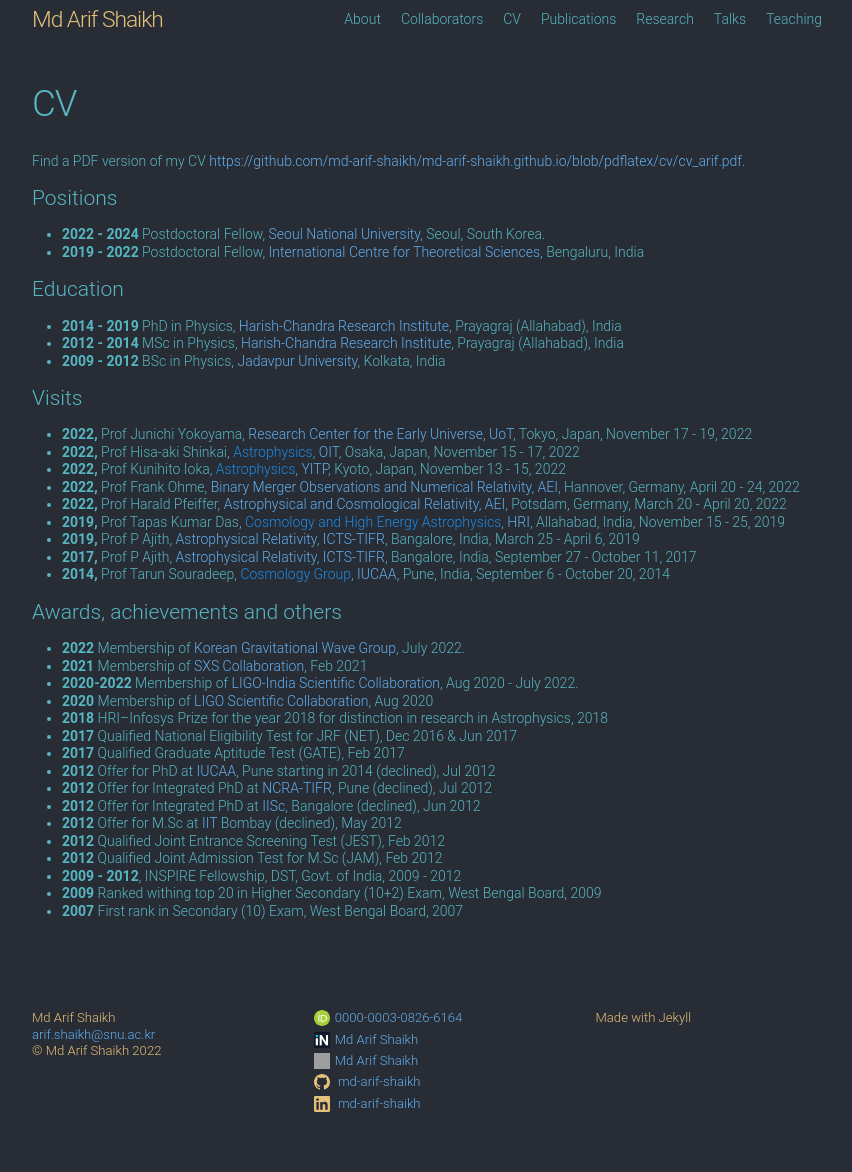
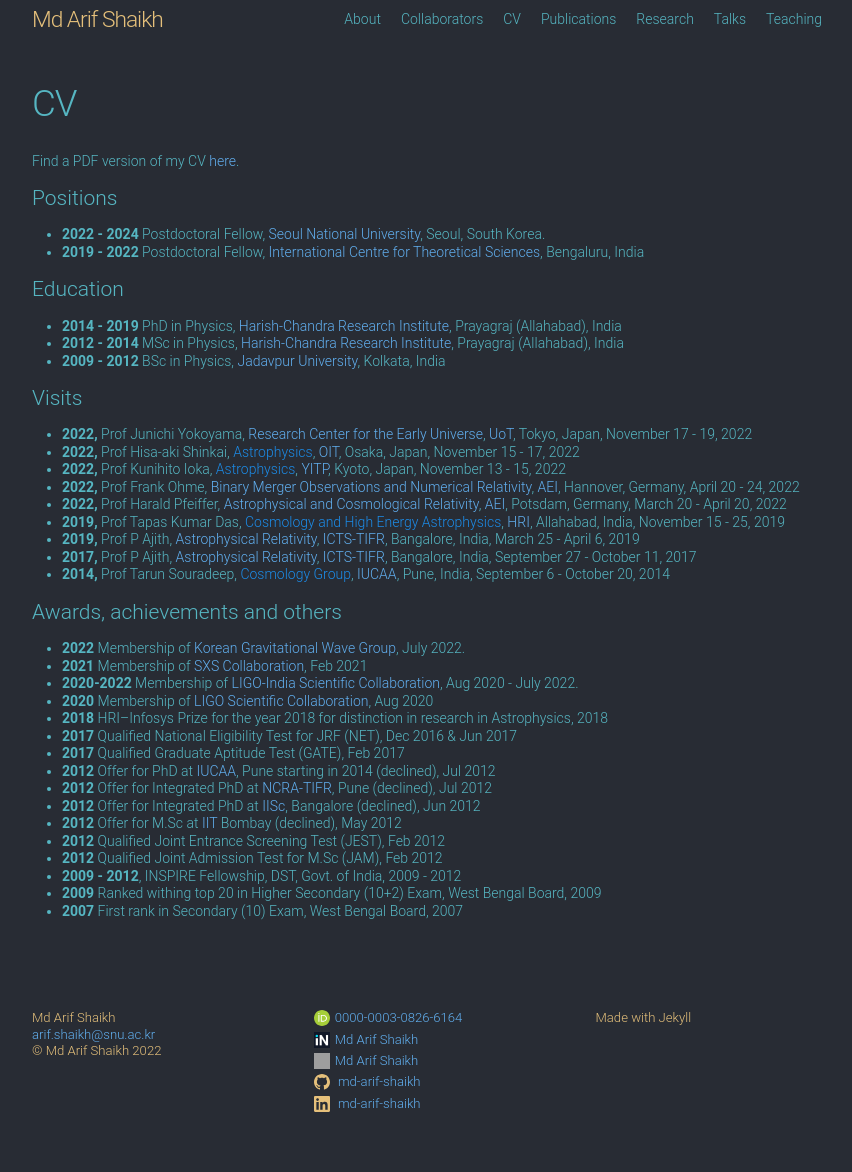
Before and after one commit to md-arif-shaikh/md-arif-shaikh.github.io, a Jekyll site: the page built from cv.md, in a window 1280 px wide. Shown: the whole page, without its empty margins (213-1065 px from the left). Built offline with Jekyll 4.4.1, drawn with Linux system fonts in a browser that asks for light colours; our own code applies the rules of GitHub Pages for plain Markdown files; grey boxes are pictures that could not be loaded.

Commit message:
correct cv link

```diff
--- a/cv.md
+++ b/cv.md
@@ -2,7 +2,7 @@
 title: "CV"
 permalink: /cv/
 ---
-Find a PDF version of my CV [https://github.com/md-arif-shaikh/md-arif-shaikh.github.io/blob/pdflatex/cv/cv_arif.pdf](here).
+Find a PDF version of my CV [here](https://github.com/md-arif-shaikh/md-arif-shaikh.github.io/blob/pdflatex/cv/cv_arif.pdf).
 
 # Positions
 - **2022 - 2024** Postdoctoral Fellow, [Seoul National University](https://en.snu.ac.kr/), Seoul, South Korea.
```
